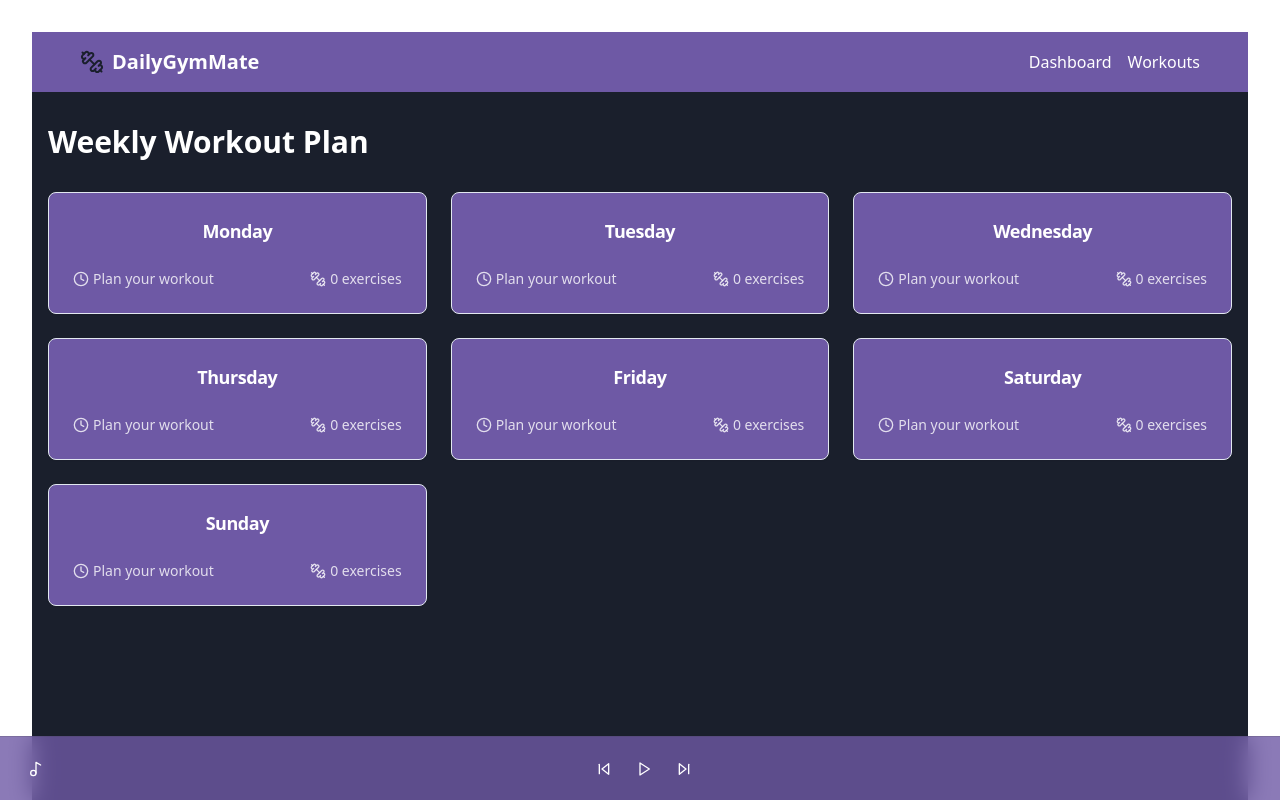
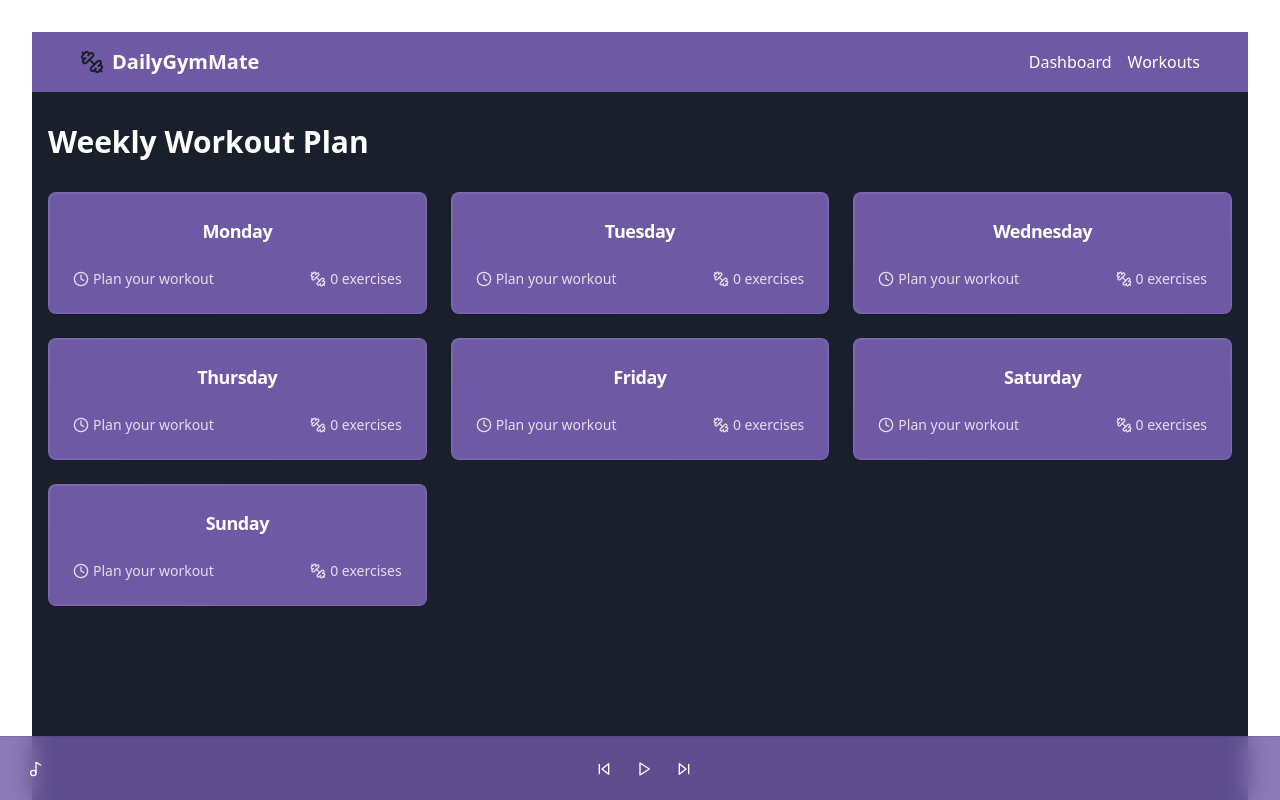
Before and after one commit to forfundsk47/gymbuddy, a React (Vite) app: page / in a window 1280 px wide. Shown: the top 800 px of the page. Built offline with nearby package versions, Linux system fonts and the light colour scheme.

Commit message:
Fix white space issue
[skip gpt_engineer]

```diff
--- a/src/App.css
+++ b/src/App.css
@@ -64,3 +64,25 @@ body {
 [data-theme='dark'] .bg-secondary {
   background-color: rgba(110, 89, 165, 0.8);
 }
+
+/* Remove white corners from cards */
+.rounded-lg {
+  background-color: rgba(110, 89, 165, 0.8);
+  border: 1px solid rgba(255, 255, 255, 0.1);
+  backdrop-filter: blur(8px);
+}
+
+/* Ensure card corners match background */
+.rounded-lg::before {
+  content: '';
+  position: absolute;
+  inset: 0;
+  border-radius: 0.5rem;
+  padding: 1px;
+  background: linear-gradient(to bottom right, rgba(255, 255, 255, 0.1), transparent);
+  mask: linear-gradient(#fff 0 0) content-box, linear-gradient(#fff 0 0);
+  -webkit-mask: linear-gradient(#fff 0 0) content-box, linear-gradient(#fff 0 0);
+  -webkit-mask-composite: xor;
+  mask-composite: exclude;
+  pointer-events: none;
+}
```
